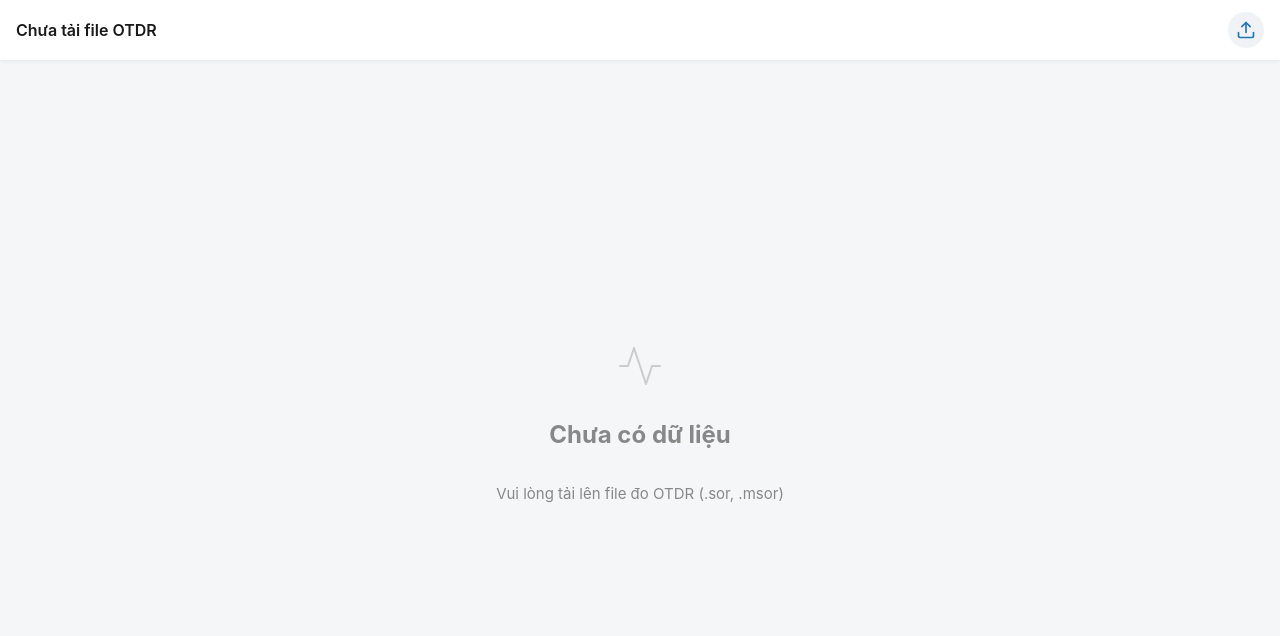
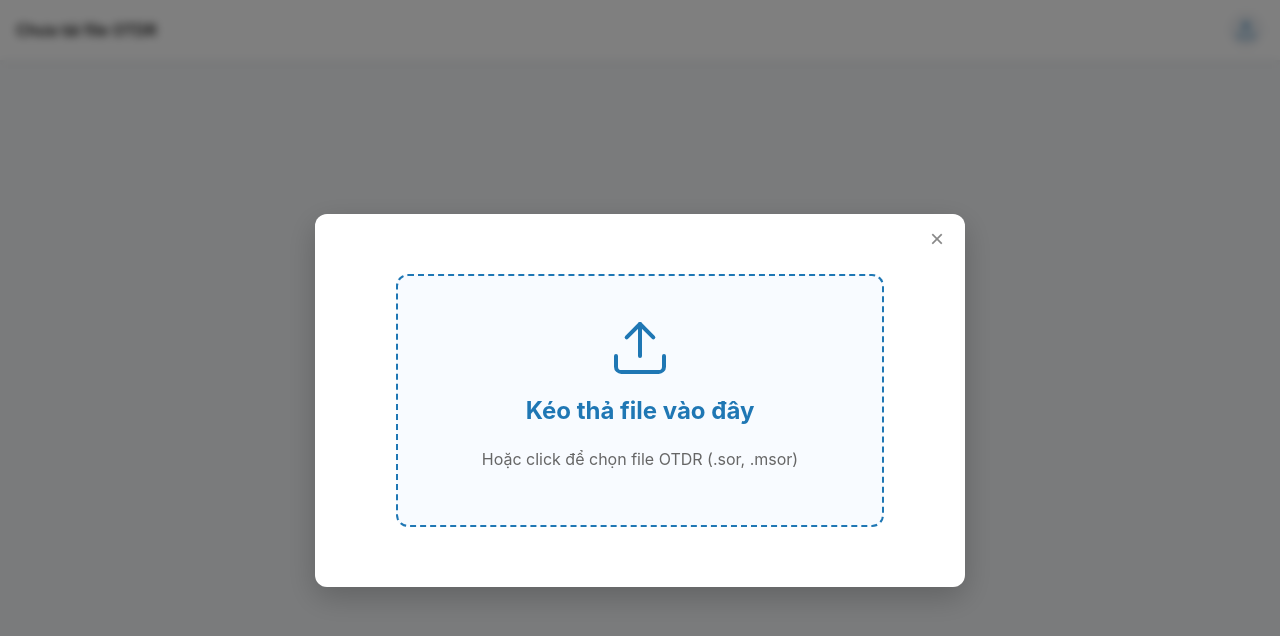
Before and after one commit to JinCheng5021/otdr-tool, a React (Create React App) app in the folder frontend/: page / in a window 1280 px wide. Both pictures are taken after a click on the element 1246 px from the left and 30 px from the top of the page. Shown: the top 636 px of the page. Built offline with nearby package versions, Linux system fonts and the light colour scheme.

Commit message:
Modified upload feature and drop zone

```diff
--- a/frontend/src/App.css
+++ b/frontend/src/App.css
@@ -277,6 +277,93 @@
 }
 
 /* =========================================
+   UPLOAD & DRAG & DROP
+========================================= */
+.dropzone {
+  display: flex;
+  flex-direction: column;
+  align-items: center;
+  justify-content: center;
+  border: 2px dashed #1f77b4;
+  border-radius: 12px;
+  background-color: #f8fbff;
+  color: #1f77b4;
+  padding: 40px;
+  text-align: center;
+  cursor: pointer;
+  transition: all 0.2s ease;
+  width: 80%;
+  max-width: 600px;
+  margin: 40px auto;
+}
+.dropzone:hover, .dropzone.drag-active {
+  background-color: #e6f2ff;
+  border-color: #0b5394;
+}
+.dropzone h2 {
+  margin: 16px 0 8px 0;
+}
+.dropzone p {
+  color: #666;
+}
+
+.upload-modal-overlay {
+  position: fixed;
+  top: 0; left: 0; right: 0; bottom: 0;
+  background: rgba(0,0,0,0.5);
+  backdrop-filter: blur(4px);
+  display: flex;
+  align-items: center;
+  justify-content: center;
+  z-index: 1000;
+}
+.upload-modal-content {
+  background: #fff;
+  border-radius: 12px;
+  width: 90%;
+  max-width: 650px;
+  position: relative;
+  box-shadow: 0 10px 30px rgba(0,0,0,0.2);
+  padding: 20px;
+}
+.upload-modal-close {
+  position: absolute;
+  top: 10px;
+  right: 15px;
+  background: none;
+  border: none;
+  font-size: 24px;
+  cursor: pointer;
+  color: #888;
+}
+.upload-modal-close:hover {
+  color: #333;
+}
+
+.global-drag-overlay {
+  position: fixed;
+  top: 0; left: 0; right: 0; bottom: 0;
+  background: rgba(31, 119, 180, 0.85);
+  backdrop-filter: blur(5px);
+  z-index: 2000;
+  display: flex;
+  align-items: center;
+  justify-content: center;
+  color: white;
+  pointer-events: none;
+}
+.global-drag-overlay-content {
+  text-align: center;
+  border: 4px dashed rgba(255,255,255,0.5);
+  border-radius: 20px;
+  padding: 40px 60px;
+}
+.global-drag-overlay h2 {
+  font-size: 32px;
+  margin-top: 20px;
+}
+
+/* =========================================
    EMPTY STATE
 ========================================= */
 .empty-state {
--- a/frontend/src/App.tsx
+++ b/frontend/src/App.tsx
@@ -48,10 +48,14 @@ const App: React.FC = () => {
   const [selectedEvent, setSelectedEvent] = useState<any>(null);
   const [showInfo, setShowInfo] = useState<boolean>(false);
 
+  const [isDraggingGlobal, setIsDraggingGlobal] = useState<boolean>(false);
+  const [showUploadModal, setShowUploadModal] = useState<boolean>(false);
+  const [isDraggingLocal, setIsDraggingLocal] = useState<boolean>(false);
+  const dragCounter = useRef(0);
+
   const echartsRef = useRef<any>(null);
 
-  const handleFileUpload = async (event: React.ChangeEvent<HTMLInputElement>) => {
-    const files = event.target.files;
+  const handleFiles = async (files: FileList) => {
     if (!files || files.length === 0) return;
 
     const formData = new FormData();
@@ -62,6 +66,8 @@ const App: React.FC = () => {
     setLoading(true);
     setSelectedEvent(null);
     setShowInfo(false);
+    setShowUploadModal(false);
+
     try {
       const apiUrl = process.env.NODE_ENV === 'development'
         ? 'http://localhost:8000/api/upload-otdr'
@@ -78,6 +84,86 @@ const App: React.FC = () => {
       setLoading(false);
     }
   };
+
+  const handleFileUpload = (event: React.ChangeEvent<HTMLInputElement>) => {
+    if (event.target.files) {
+      handleFiles(event.target.files);
+      event.target.value = '';
+    }
+  };
+
+  const onDragEnterGlobal = (e: React.DragEvent) => {
+    e.preventDefault();
+    e.stopPropagation();
+    dragCounter.current++;
+    if (e.dataTransfer.items && e.dataTransfer.items.length > 0) {
+      setIsDraggingGlobal(true);
+    }
+  };
+
+  const onDragLeaveGlobal = (e: React.DragEvent) => {
+    e.preventDefault();
+    e.stopPropagation();
+    dragCounter.current--;
+    if (dragCounter.current === 0) {
+      setIsDraggingGlobal(false);
+    }
+  };
+
+  const onDragOverGlobal = (e: React.DragEvent) => {
+    e.preventDefault();
+    e.stopPropagation();
+  };
+
+  const onDropGlobal = (e: React.DragEvent) => {
+    e.preventDefault();
+    e.stopPropagation();
+    setIsDraggingGlobal(false);
+    dragCounter.current = 0;
+
+    if (e.dataTransfer.files && e.dataTransfer.files.length > 0) {
+      handleFiles(e.dataTransfer.files);
+    }
+  };
+
+  const renderDropzone = () => (
+    <div
+      className={`dropzone ${isDraggingLocal ? 'drag-active' : ''}`}
+      onDragEnter={(e) => { e.preventDefault(); e.stopPropagation(); setIsDraggingLocal(true); }}
+      onDragLeave={(e) => { e.preventDefault(); e.stopPropagation(); setIsDraggingLocal(false); }}
+      onDragOver={(e) => { e.preventDefault(); e.stopPropagation(); }}
+      onDrop={(e) => {
+        e.preventDefault();
+        e.stopPropagation();
+        setIsDraggingLocal(false);
+        setIsDraggingGlobal(false);
+        dragCounter.current = 0;
+        if (e.dataTransfer.files && e.dataTransfer.files.length > 0) {
+          handleFiles(e.dataTransfer.files);
+        }
+      }}
+      onClick={() => {
+        const fileInput = document.getElementById('dropzone-file-input') as HTMLInputElement;
+        if (fileInput) fileInput.click();
+      }}
+    >
+      <svg width="64" height="64" viewBox="0 0 24 24" fill="none" stroke="currentColor" strokeWidth="1.5" strokeLinecap="round" strokeLinejoin="round">
+        <path d="M21 15v4a2 2 0 0 1-2 2H5a2 2 0 0 1-2-2v-4"></path>
+        <polyline points="17 8 12 3 7 8"></polyline>
+        <line x1="12" y1="3" x2="12" y2="15"></line>
+      </svg>
+      <h2>Kéo thả file vào đây</h2>
+      <p>Hoặc click để chọn file OTDR (.sor, .msor)</p>
+      <input
+        id="dropzone-file-input"
+        type="file"
+        multiple
+        accept=".sor,.msor,.trc"
+        style={{ display: 'none' }}
+        onChange={handleFileUpload}
+      />
+    </div>
+  );
 
   const handleResetZoom = () => {
     if (echartsRef.current) {
@@ -212,7 +298,34 @@ const App: React.FC = () => {
   };
 
   return (
-    <div className="app-container">
+    <div
+      className="app-container"
+      onDragEnter={onDragEnterGlobal}
+      onDragLeave={onDragLeaveGlobal}
+      onDragOver={onDragOverGlobal}
+      onDrop={onDropGlobal}
+    >
+      {isDraggingGlobal && (
+        <div className="global-drag-overlay">
+          <div className="global-drag-overlay-content">
+            <svg width="80" height="80" viewBox="0 0 24 24" fill="none" stroke="currentColor" strokeWidth="1.5" strokeLinecap="round" strokeLinejoin="round">
+              <path d="M21 15v4a2 2 0 0 1-2 2H5a2 2 0 0 1-2-2v-4"></path>
+              <polyline points="17 8 12 3 7 8"></polyline>
+              <line x1="12" y1="3" x2="12" y2="15"></line>
+            </svg>
+            <h2>Thả file vào đây để tải lên...</h2>
+          </div>
+        </div>
+      )}
+
+      {showUploadModal && (
+        <div className="upload-modal-overlay" onClick={() => setShowUploadModal(false)}>
+          <div className="upload-modal-content" onClick={e => e.stopPropagation()}>
+            <button className="upload-modal-close" onClick={() => setShowUploadModal(false)}>&times;</button>
+            {renderDropzone()}
+          </div>
+        </div>
+      )}
       {/* TẦNG 1: TOP HEADER */}
       <div className="top-header">
         <div className="header-row">
@@ -230,14 +343,13 @@ const App: React.FC = () => {
 
           <div className="header-actions">
             <div className="upload-btn-wrapper">
-              <button className="icon-btn" title="Tải file mới">
+              <button className="icon-btn" title="Tải file mới" onClick={() => setShowUploadModal(true)}>
                 <svg width="20" height="20" viewBox="0 0 24 24" fill="none" stroke="currentColor" strokeWidth="2" strokeLinecap="round" strokeLinejoin="round">
                   <path d="M21 15v4a2 2 0 0 1-2 2H5a2 2 0 0 1-2-2v-4"></path>
                   <polyline points="17 8 12 3 7 8"></polyline>
                   <line x1="12" y1="3" x2="12" y2="15"></line>
                 </svg>
               </button>
-              <input type="file" multiple accept=".sor,.msor,.trc" onChange={handleFileUpload} />
             </div>
 
             {currentApiData && (
@@ -291,11 +403,7 @@ const App: React.FC = () => {
 
       {!loading && !currentApiData && (
         <div className="empty-state">
-          <svg width="48" height="48" viewBox="0 0 24 24" fill="none" stroke="#ccc" strokeWidth="1" strokeLinecap="round" strokeLinejoin="round" style={{ marginBottom: 10 }}>
-            <polyline points="22 12 18 12 15 21 9 3 6 12 2 12"></polyline>
-          </svg>
-          <h2>Chưa có dữ liệu</h2>
-          <p>Vui lòng tải lên file đo OTDR (.sor, .msor)</p>
+          {renderDropzone()}
         </div>
       )}
 
```
